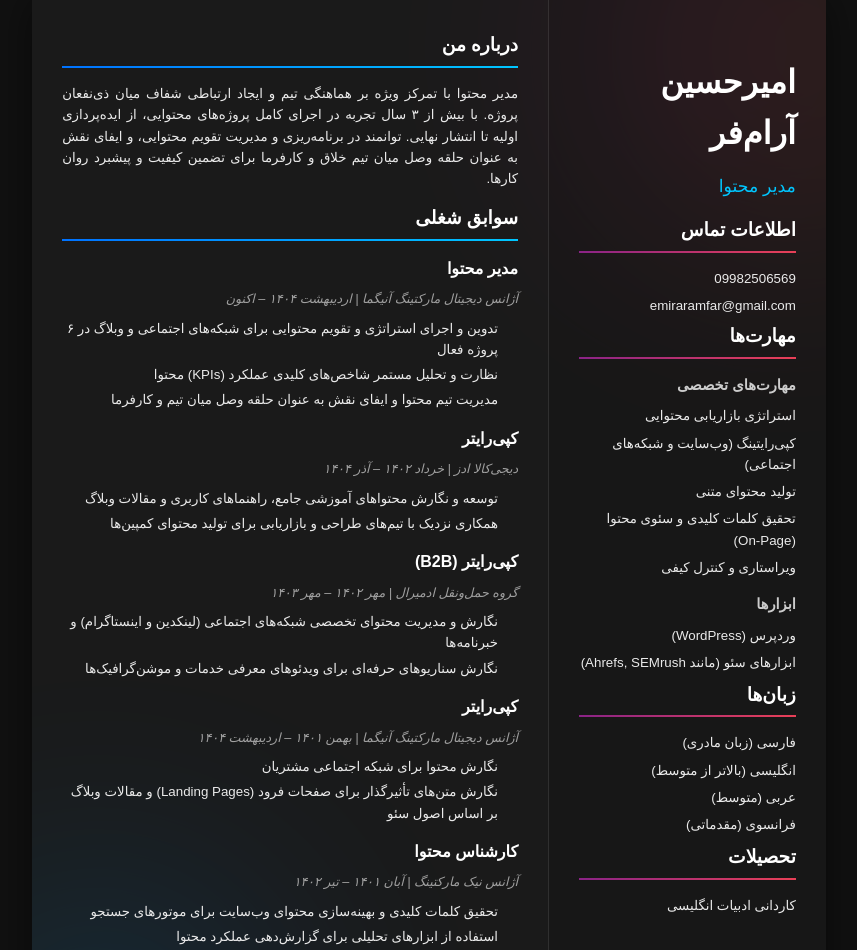
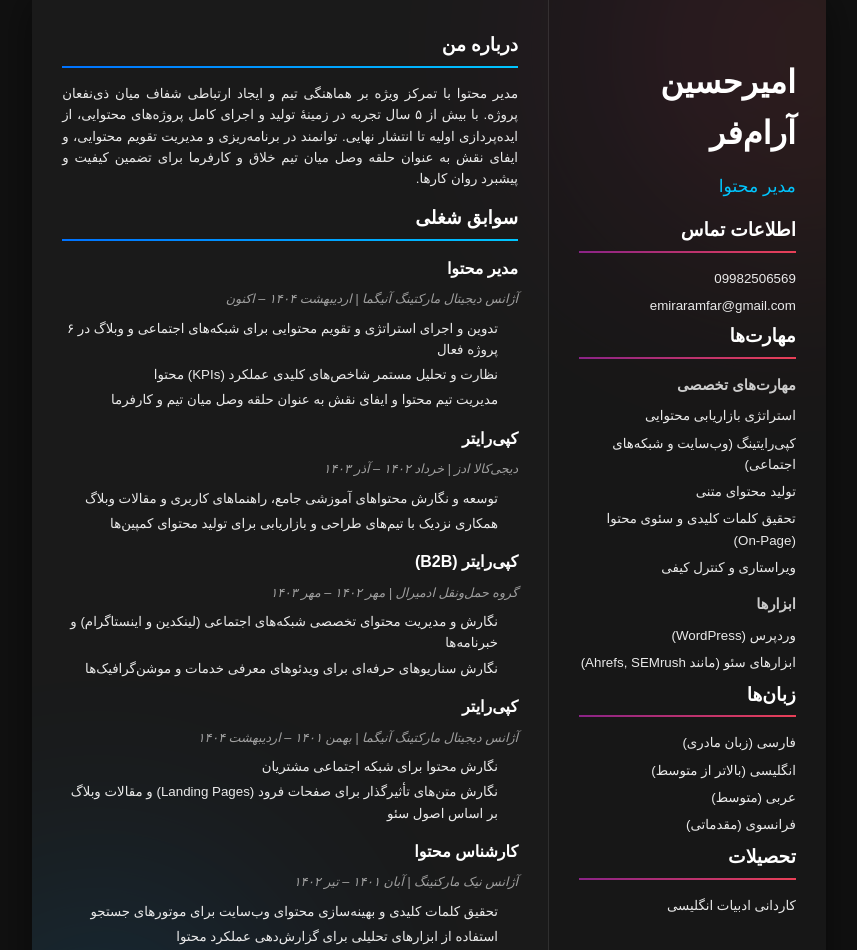
Before and after one commit to amiraramfar/resume, a plain HTML site: page index.html in a window 1280 px wide. Shown: the top 950 px of the page, without its empty margins (211-1068 px from the left). Drawn offline with Linux system fonts and the light colour scheme; a web font is replaced by a local one.

Commit message:
Update index.html

```diff
--- a/index.html
+++ b/index.html
@@ -302,7 +302,7 @@
             <section class="summary">
                 <h3>درباره من</h3>
                 <p>
-                    مدیر محتوا با تمرکز ویژه بر هماهنگی تیم و ایجاد ارتباطی شفاف میان ذی‌نفعان پروژه. با بیش از ۳ سال تجربه در اجرای کامل پروژه‌های محتوایی، از ایده‌پردازی اولیه تا انتشار نهایی. توانمند در برنامه‌ریزی و مدیریت تقویم محتوایی، و ایفای نقش به عنوان حلقه وصل میان تیم خلاق و کارفرما برای تضمین کیفیت و پیشبرد روان کارها.
+                    مدیر محتوا با تمرکز ویژه بر هماهنگی تیم و ایجاد ارتباطی شفاف میان ذی‌نفعان پروژه. با بیش از ۵ سال تجربه در زمینهٔ تولید و اجرای کامل پروژه‌های محتوایی، از ایده‌پردازی اولیه تا انتشار نهایی. توانمند در برنامه‌ریزی و مدیریت تقویم محتوایی، و ایفای نقش به عنوان حلقه وصل میان تیم خلاق و کارفرما برای تضمین کیفیت و پیشبرد روان کارها.
                 </p>
             </section>
 
@@ -319,7 +319,7 @@
                 </article>
                 <article>
                     <h4>کپی‌رایتر</h4>
-                    <h5>دیجی‌کالا ادز | خرداد ۱۴۰۲ – آذر ۱۴۰۴</h5>
+                    <h5>دیجی‌کالا ادز | خرداد ۱۴۰۲ – آذر ۱۴۰۳</h5>
                     <ul>
                         <li>توسعه و نگارش محتواهای آموزشی جامع، راهنماهای کاربری و مقالات وبلاگ</li>
                         <li>همکاری نزدیک با تیم‌های طراحی و بازاریابی برای تولید محتوای کمپین‌ها</li>
```
